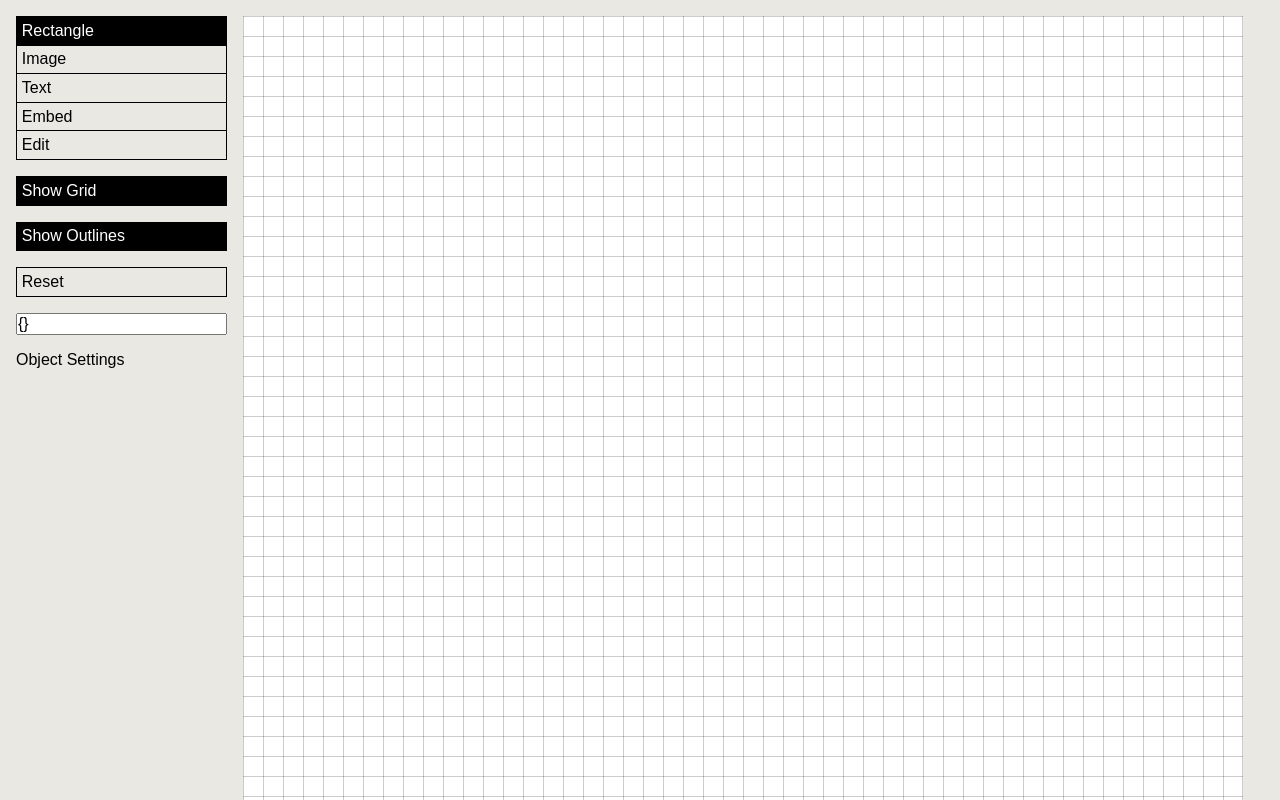
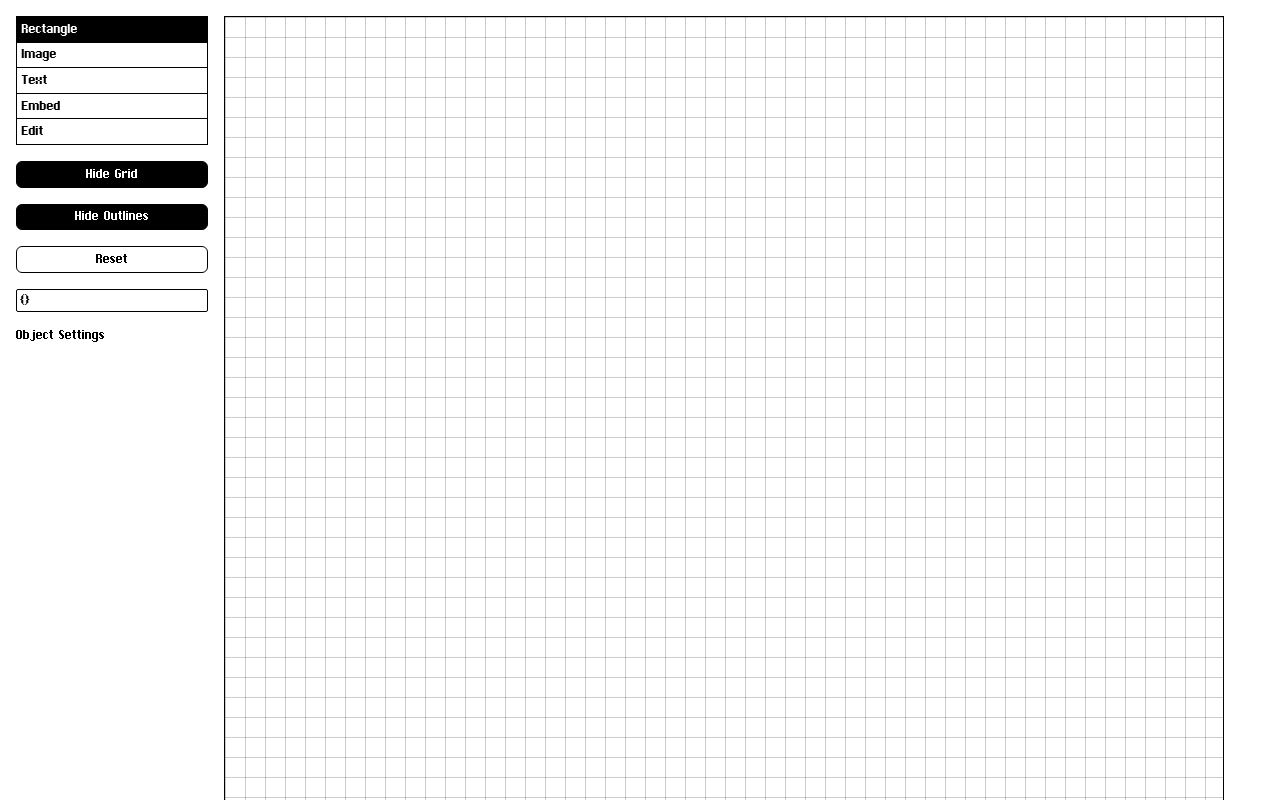
Before and after one commit to awesomephant/picnic, a React (Create React App) app: page /editor in a window 1280 px wide. Shown: the top 800 px of the page. Built offline with nearby package versions, Linux system fonts and the light colour scheme.

Commit message:
Refine editor design

```diff
--- a/src/ObjectSettings.js
+++ b/src/ObjectSettings.js
@@ -17,7 +17,7 @@
                 settings.push(
                     <div className='setting'>
                         <label htmlFor={key}>{key}</label>
-                        <input onChange={(e) => handleUpdate(key, e.target.value)} value={p} type='color'></input>)
+                        <input onChange={(e) => handleUpdate(key, e.target.value)} value={p} type='color'></input>
                 </div>
                 )
             } else if (key === 'text') {
@@ -27,7 +27,7 @@
                         <textarea onChange={(e) => handleUpdate(key, e.target.value)} value={p}></textarea>
                     </div>
                 )
-            } else if (typeof (p) === 'string') {
+            } else if (typeof (p) === 'string' && key !== 'id' && key !== 'type') {
                 settings.push(
                     <div className='setting'>
                         <label htmlFor={key}>{key}</label>
@@ -50,7 +50,7 @@
             <h2>Object Settings</h2>
             {settings}
             {settings.length > 0 &&
-                <button onClick={handleDelete} className='button danger'>Delete</button>
+                <button onClick={handleDelete} className='button danger'>Delete Object</button>
             }
         </div>
     )
--- a/src/Settings.js
+++ b/src/Settings.js
@@ -10,10 +10,10 @@
                 <Toolbox updateSetting={props.updateSetting} value={props.settings.currentTool} id='currentTool' title='Tool'></Toolbox>
             </div>
             <div className='setting'>
-                <Toggle updateSetting={props.updateSetting} id='showGrid' value={props.settings.showGrid} label="Show Grid"></Toggle>
+                <Toggle updateSetting={props.updateSetting} id='showGrid' value={props.settings.showGrid} label="Grid"></Toggle>
             </div>
             <div className='setting'>
-                <Toggle updateSetting={props.updateSetting} id='showOutlines' value={props.settings.showOutlines} label="Show Outlines"></Toggle>
+                <Toggle updateSetting={props.updateSetting} id='showOutlines' value={props.settings.showOutlines} label="Outlines"></Toggle>
             </div>
             <div className='setting'>
                 <button className='danger' onClick={props.resetDrawing}>Reset</button>
--- a/src/Toggle.js
+++ b/src/Toggle.js
@@ -1,4 +1,5 @@
 import React from 'react';
+import './css/Toggle.scss';
 
 export default class Toggle extends React.Component{
     constructor(props) {
@@ -7,7 +8,6 @@
     }
 
     handleClick() {
-        console.log(this.props.value)
         if (this.props.value === true){
             this.props.updateSetting(this.props.id, false)
         } else {
@@ -15,8 +15,14 @@
         }
     }
     render() {
+        let verb = '';
+        if (this.props.value === true){
+            verb = 'Hide'
+        } else {
+            verb = 'Show'
+        }
         return (
-            <button className='toggle' onClick={this.handleClick} data-active={this.props.value}>{this.props.label}</button>
+            <button className='toggle' onClick={this.handleClick} data-active={this.props.value}>{verb} {this.props.label}</button>
         )
     }
 }
--- a/src/css/Settings.scss
+++ b/src/css/Settings.scss
@@ -1,32 +1,48 @@
 .settings {
     grid-template-columns: 1fr 1fr 1fr 1fr;
-
+    font-size: 16px;
+    width: 12rem;
     button {
         appearance: none;
         background: 0;
         width: 100%;
         padding: .3rem;
-        text-align-last: left;
         border: 1px solid black;
+        border-radius: 6px;
+        font-family: chicago;
+
         &:hover {
-            &.danger{
+            &.danger {
                 background: red;
             }
+
             cursor: pointer;
         }
     }
+
     .toggle {
-        &[data-active=true]{
+        &[data-active=true] {
             background: black;
             color: white;
         }
     }
+
+    input {
+        appearance: none;
+        border: 1px solid black;
+        border-radius: 2px;
+        font-family: chicago;
+        padding: .2em;
+        color: black;
+        width: 100%;
+    }
 }
+
 .setting {
     margin-bottom: 1rem;
 }
+
 label {
-    font-size: .9rem;
     display: block;
-    margin-bottom: 0rem;
+    margin-bottom: .1rem;
 }
--- a/src/css/Toggle.scss
+++ b/src/css/Toggle.scss
@@ -1,71 +1,4 @@
 .toggle {
-    input {
-        display: none;
-    }
-    display: flex;
-    align-items: center;
-    label {
-        position: relative;
-        top: .1rem;
-        margin-right: .5rem;
-    }
+    text-align: center;
+    font-family: chicago;
 }
-
-.toggle-body {
-    border-radius: 1rem;
-    margin-top: .2rem;
-    height: 1rem;
-    width: 2rem;
-    border: 1px solid gray;
-    cursor: pointer;
-    transition: 170ms;
-
-    &[data-active=true] {
-        border: 1px solid white;
-    }
-}
-
-.toggle-element {
-    width: 1rem;
-    height: 1rem;
-    transform: scale(.8) translateX(-1px) translateY(-1.2px);
-    border-radius: 100%;
-    transition: 200ms;
-    background: gray;
-
-    [data-active=true] & {
-        background: white;
-        transform: scale(.8) translateX(1.12rem) translateY(-1.2px);
-    }
-}
-
-.sliderGroup {
-    span {
-        display: block;
-        font-size: .9rem;
-        margin-bottom: .4rem;
-    }
-
-}
-
-.lockToggle {
-    appearance: none;
-    background: none;
-    border: 0;
-    padding: 0;
-    margin-left: 1rem;
-    position: relative;
-    top: .18rem;
-    cursor: pointer;
-    border-radius: 2px;
-    &:active {
-
-    }
-
-    path {
-        fill: lightgray;
-    }
-    svg {
-        width: 1.1rem
-    }
-}
--- a/src/css/editor.scss
+++ b/src/css/editor.scss
@@ -1,8 +1,8 @@
 .editor {
   display: flex;
-  font-family: sans-serif;
-  background-color: rgb(233, 232, 227);
+  background-color: rgb(255, 255, 255);
   height: 100vh;
+  font-family: chicago;
 }
 
 .editor-canvas {
@@ -18,8 +18,7 @@
 .grid {
   display: grid;
   background-color: white;
-  border-bottom: 1px solid rgba(0, 0, 0, 0.2);
-  border-right: 1px solid rgba(0, 0, 0, 0.2);
+  border: 1px solid black;
 }
 
 .artist-grid {
--- a/src/css/index.scss
+++ b/src/css/index.scss
@@ -1,3 +1,8 @@
+@font-face {
+  font-family: "chicago";
+  src: url("../fonts/ChiKareGo.ttf") format("truetype");
+}
+
 @font-face {
   font-family: "acumin-variable";
   src: url("../fonts/AcuminVariableConcept.otf")
```
Also changed, not shown: src/fonts/ChiKareGo.ttf (added).
